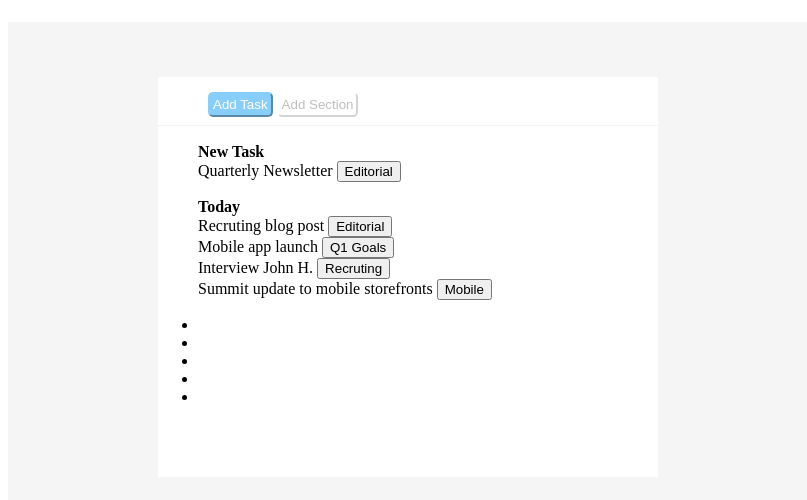
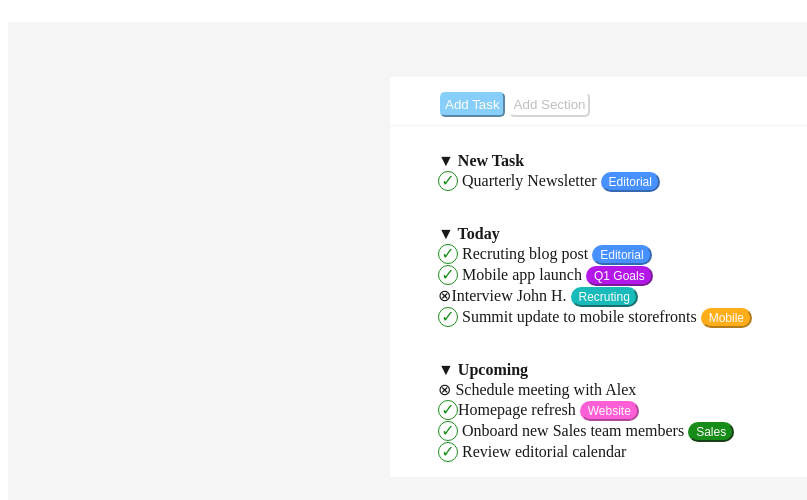
Before and after one commit to Emanuele117/html-css-toboolist, a plain HTML site: page img/index.html in a window 1280 px wide. Shown: the part 88-588 px from the top of the page, without its empty margins (0-807 px from the left). Drawn offline with Linux system fonts and the light colour scheme; files that its build step writes are made by us from their sources.

Commit message:
modiche ultimate parte css

```diff
--- a/img/index.html
+++ b/img/index.html
@@ -25,24 +25,24 @@
                 <hr class="linea">
 
                 <ul class="lista1">
-                    <li><strong>New Task</strong></li>
-                        <li>Quarterly Newsletter <button>Editorial</button></li>
+                    <li><strong> &#9660 New Task</strong></li>
+                        <li> <span>&#10003;</span> Quarterly Newsletter <button class="bottone3">Editorial</button></li>
                 </ul>
 
                 <ul class="lista2">
-                    <li><strong>Today</strong></li>
-                        <li>Recruting blog post <button>Editorial</button></li>
-                        <li>Mobile app launch <button>Q1 Goals</button></li>
-                        <li>Interview John H. <button>Recruting</button></li>
-                        <li>Summit update to mobile storefronts <button>Mobile</button></li>
+                    <li><strong> &#9660 Today</strong></li>
+                        <li><span>&#10003;</span> Recruting blog post <button class="bottone4">Editorial</button></li>
+                        <li><span>&#10003;</span> Mobile app launch <button class="bottone5">Q1 Goals</button></li>
+                        <li>&CircleTimes;Interview John H. <button class="bottone6">Recruting</button></li>
+                        <li><span>&#10003;</span> Summit update to mobile storefronts <button class="bottone7">Mobile</button></li>
                 </ul>
 
                 <ul class="lista3">
-                  <li></li>
-                    <li></li>
-                    <li></li>
-                    <li></li>
-                    <li></li>
+                  <li><strong> &#9660 Upcoming</strong></li>
+                    <li>&CircleTimes; Schedule meeting with Alex</li>
+                    <li><span>&#10003;</span>Homepage refresh <button class="bottone8">Website</button></li>
+                    <li> <span>&#10003;</span> Onboard new Sales team members <button class="bottone9">Sales</button></li>
+                    <li> <span>&#10003;</span>  Review editorial calendar </li>
                 </ul>
             </div>
         </div>
--- /dev/null
+++ b/img/style.css
@@ -0,0 +1,147 @@
+.base{
+    background-color: white;
+}
+
+.logo{
+    float: left;
+    margin: 0px 10px 10px 0px ;
+}
+
+.todolist{
+    font-size: 35px;
+}
+
+#rettangolo{
+
+    height: 600px;
+    background-color: whitesmoke;
+    padding-top: 5px;
+}
+
+.quadrato{
+    width: 500px;
+    height: 400px;
+    background-color: white;
+    margin: auto;
+    margin-top: 50px;
+
+}
+
+#bottone1{
+    color: white;
+    background-color: lightskyblue;
+    border-radius: 5px;
+    border-color: lightskyblue;
+    padding: 3px;
+    margin-left: 50px;
+    margin-top: 15px;
+}
+
+#bottone2{
+    color: grey;
+    background-color: white;
+    border-radius: 5px;
+    border-color: white;
+    padding: 3px;
+    opacity: 50%;
+}
+
+.linea{
+    opacity: 10%;
+    color: whitesmoke;
+}
+
+.lista1{
+    list-style: none;
+    padding: 8px;
+    line-height: 20px;
+    margin-left: 40px;
+    opacity: 90%;
+}
+
+.lista2{
+    list-style: none;
+    padding: 8px;
+    line-height: 20px;
+    margin-left: 40px;
+    opacity: 90%;
+}
+
+.lista3{
+    list-style: none;
+    padding: 8px;
+    line-height: 20px;
+    margin-left: 40px;
+    opacity: 90%;
+}
+
+.bottone3{
+    color: white;
+    background-color: rgb(51, 133, 255);
+    border-color:rgb(51, 133, 255) ;
+    border-radius: 30px;
+    font-size: 12px;
+}
+
+.bottone4{
+    color: white;
+    background-color: rgb(51, 133, 255);
+    border-color:rgb(51, 133, 255) ;
+    border-radius: 30px;
+    font-size: 12px;
+}
+
+.bottone5{
+    color: white;
+    background-color:rgb(172, 0, 230) ;
+    border-color:rgb(172, 0, 230) ;
+    border-radius: 30px;
+    font-size: 12px;
+}
+
+.bottone6{
+    color: white;
+    background-color:rgb(0, 179, 179) ;
+    border-color: rgb(0, 179, 179) ;
+    border-radius: 30px;
+    font-size: 12px;
+}
+
+.bottone7{
+    color: white;
+    background-color:orange;
+    border-color:  orange;
+    border-radius: 30px;
+    font-size: 12px;
+}
+
+.bottone8{
+    color: white;
+    background-color:rgb(255, 77, 210);
+    border-color: rgb(255, 77, 210) ;
+    border-radius: 30px;
+    font-size: 12px;
+}
+
+.bottone9{
+    color: white;
+    background-color:green;
+    border-color:green ;
+    border-radius: 30px;
+    font-size: 12px;
+}
+
+span{
+    border: 1px solid green;
+    color: green;
+    height: 18px;
+    width: 18px;
+    display: inline-block;
+    text-align: center;
+    line-height: 18px;
+    border-radius: 50%;
+}
+
+.x1{
+    color: red;
+}
```
